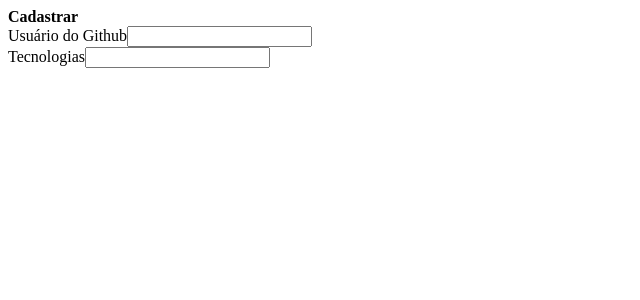
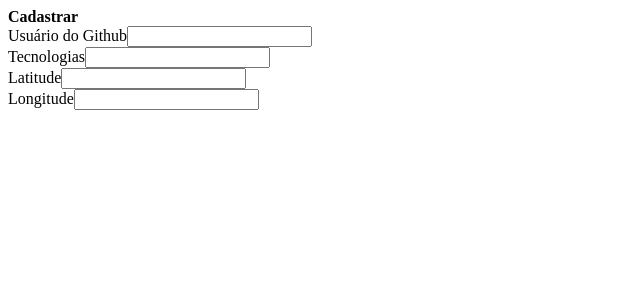
Before and after one commit to esron/semana-omnistack-vue, a Vue app: page / in a window 1280 px wide. Shown: the top 300 px of the page, without its empty margins (0-640 px from the left). Built offline with nearby package versions, Linux system fonts and the light colour scheme.

Commit message:
adiciona campos latitude longitude

```diff
--- a/src/components/DevForm.vue
+++ b/src/components/DevForm.vue
@@ -10,12 +10,32 @@
     </div>
 
     <div>
-      <label for="github_username">Tecnologias</label>
+      <label for="techs">Tecnologias</label>
       <input
         type="text"
-        id="github_username"
+        id="techs"
         required
       />
+    </div>
+
+    <div>
+      <div>
+        <label for="latitude">Latitude</label>
+        <input
+          type="number"
+          id="latitude"
+          required
+        />
+      </div>
+
+      <div>
+        <label for="latitude">Longitude</label>
+        <input
+          type="number"
+          id="latitude"
+          required
+        />
+      </div>
     </div>
   </form>
 </template>
```
